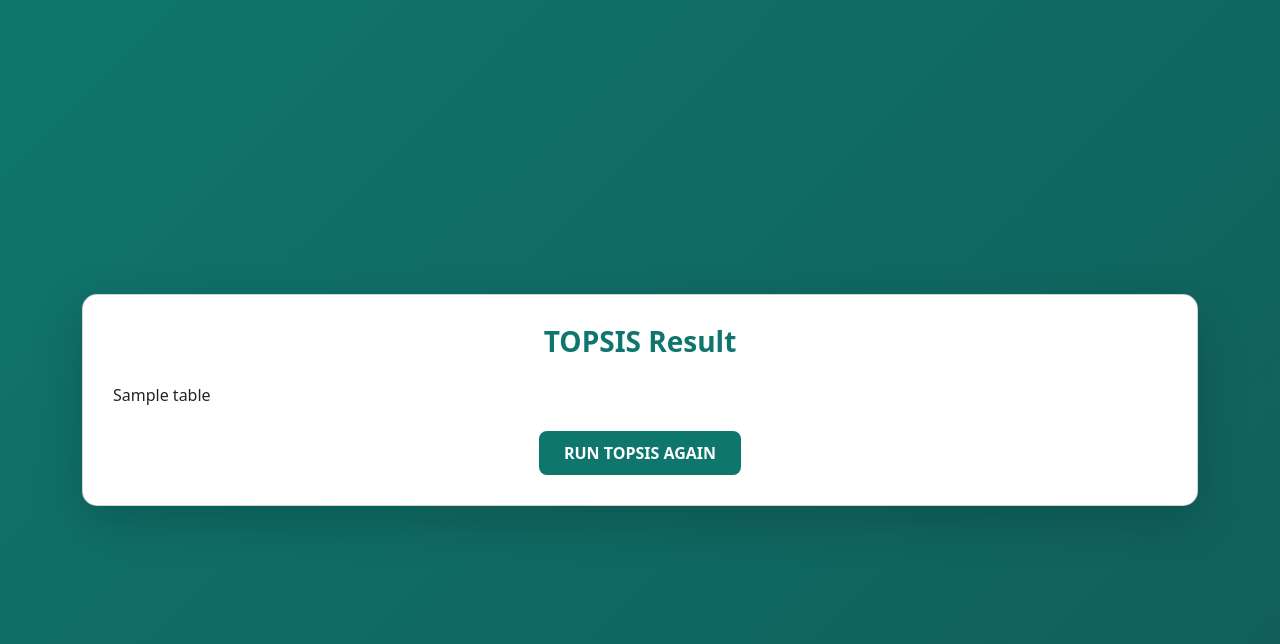
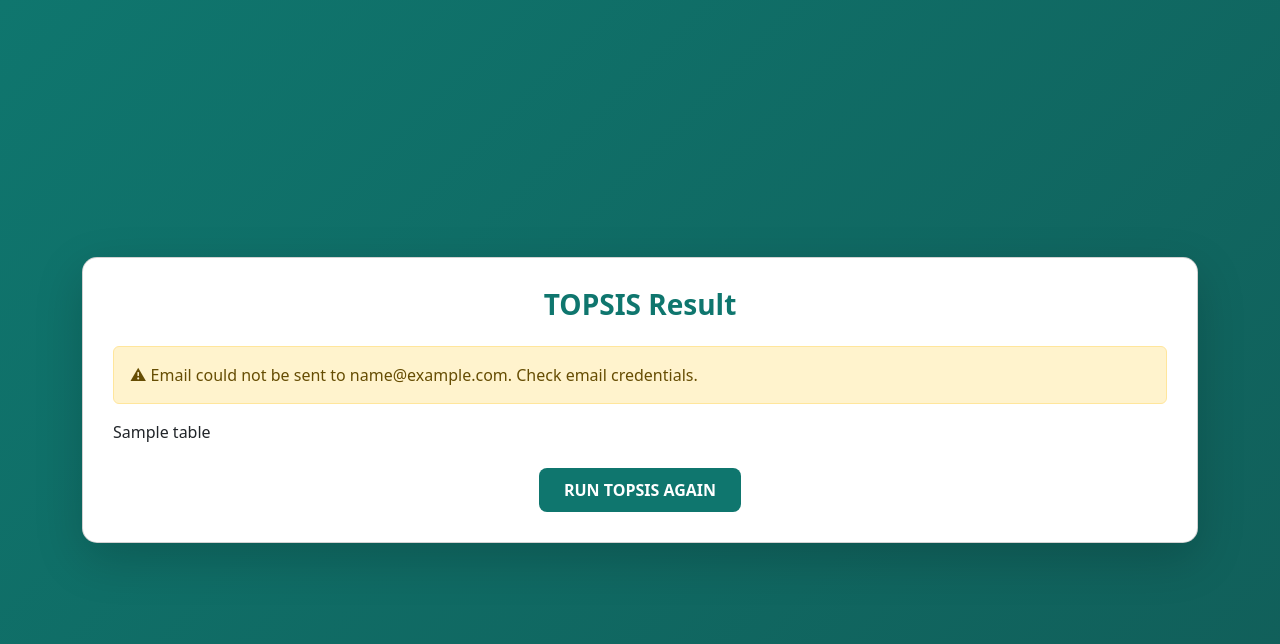
Before and after one commit to Bhavanayadav51/topsis-web-app, a Flask app: template templates/result.html in a window 1280 px wide. Shown: the top 644 px of the page. Run offline with Flask 3, Linux system fonts and the light colour scheme; the template is opened without the code that fills it: most values are stand-ins (such as "Sample title", 1, 10 or a date in 2020).

Commit message:
mail changes

```diff
--- a/app.py
+++ b/app.py
@@ -4,7 +4,6 @@ import numpy as np
 import os
 import smtplib
 import tempfile
-import threading
 from email.message import EmailMessage
 from dotenv import load_dotenv
 
@@ -58,34 +57,30 @@ def send_email(receiver_email, content_csv):
             return False
 
         msg = EmailMessage()
-        msg["Subject"] = "TOPSIS Result"
+        msg["Subject"] = "TOPSIS Analysis Result"
         msg["From"] = sender_email
         msg["To"] = receiver_email
-        msg.set_content("Please find the TOPSIS results attached.")
+        msg.set_content("Please find the TOPSIS analysis results attached.")
 
         msg.add_attachment(
             content_csv.encode(),
             maintype="text",
             subtype="csv",
-            filename="result.csv"
+            filename="topsis_result.csv"
         )
+
+        print(f"Attempting to send email to {receiver_email}")
+        print(f"Using sender: {sender_email}")
 
         with smtplib.SMTP_SSL("smtp.gmail.com", 465) as server:
             server.login(sender_email, sender_password)
             server.send_message(msg)
 
-        print(f"Email sent successfully to {receiver_email}")
+        print(f"✓ Email sent successfully to {receiver_email}")
         return True
     except Exception as e:
-        print(f"Email error: {str(e)}")
+        print(f"✗ Email error: {type(e).__name__}: {str(e)}")
         return False
-
-
-def send_email_async(receiver_email, content_csv):
-    """Send email in background thread"""
-    thread = threading.Thread(target=send_email, args=(receiver_email, content_csv))
-    thread.daemon = True
-    thread.start()
 
 
 @app.route("/", methods=["GET", "POST"])
@@ -112,13 +107,16 @@ def index():
             # Clean up temp file
             os.unlink(input_path)
 
-            # Send email asynchronously if requested
+            # Send email if requested (synchronous)
+            email_sent = False
             if send_email_flag == "on" and email:
-                send_email_async(email, result_df.to_csv(index=False))
+                email_sent = send_email(email, result_df.to_csv(index=False))
 
             return render_template(
                 "result.html",
-                tables=[result_df.to_html(classes="table table-striped", index=False)]
+                tables=[result_df.to_html(classes="table table-striped", index=False)],
+                email_sent=email_sent,
+                email=email if send_email_flag == "on" else None
             )
 
         except Exception as e:
--- a/templates/result.html
+++ b/templates/result.html
@@ -75,6 +75,16 @@
 
         <h3 class="text-center mb-4 result-title">TOPSIS Result</h3>
 
+        {% if email_sent and email %}
+        <div class="alert alert-success" role="alert">
+            ✓ Results sent to {{ email }}
+        </div>
+        {% elif email and not email_sent %}
+        <div class="alert alert-warning" role="alert">
+            ⚠ Email could not be sent to {{ email }}. Check email credentials.
+        </div>
+        {% endif %}
+
         <div class="table-responsive">
             {% for table in tables %}
                 {{ table | safe }}
```
